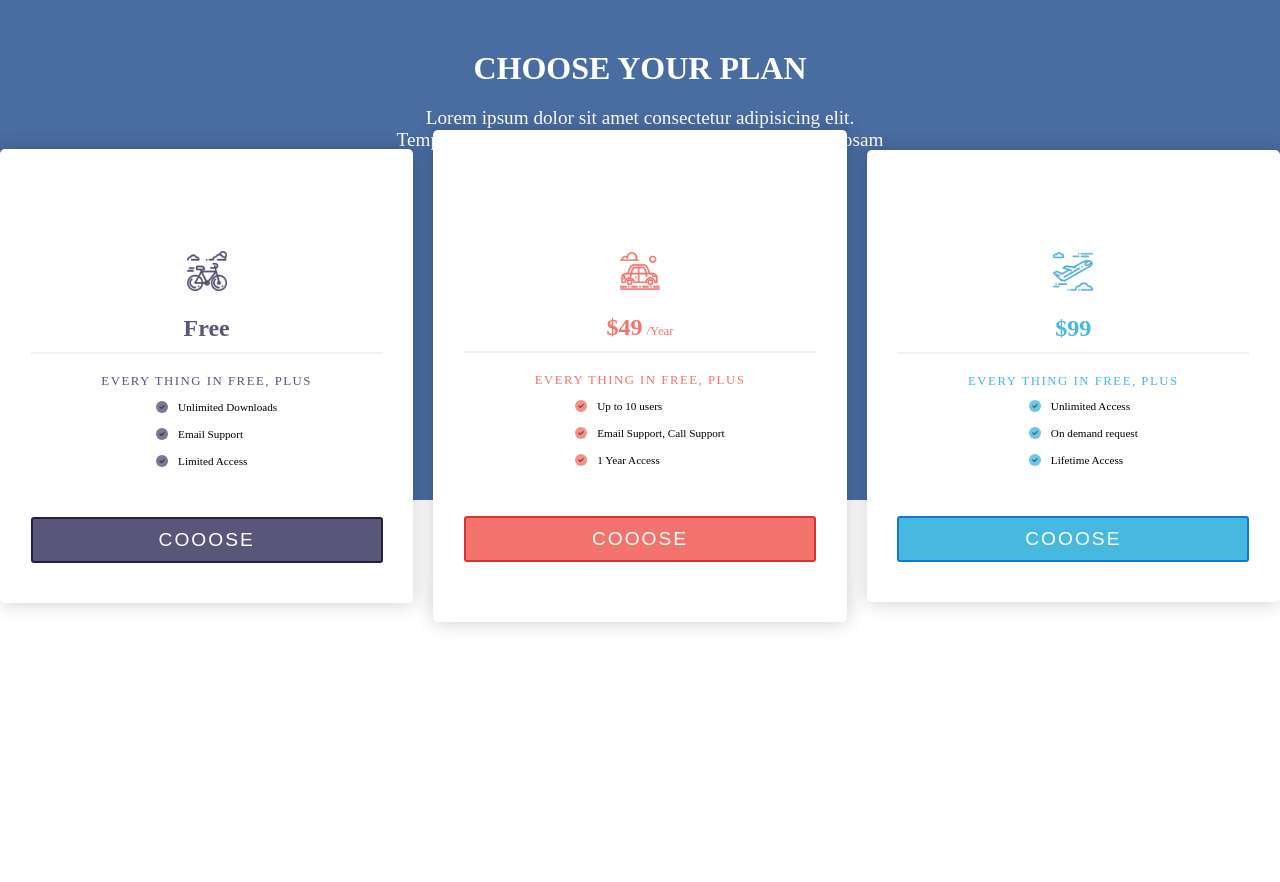
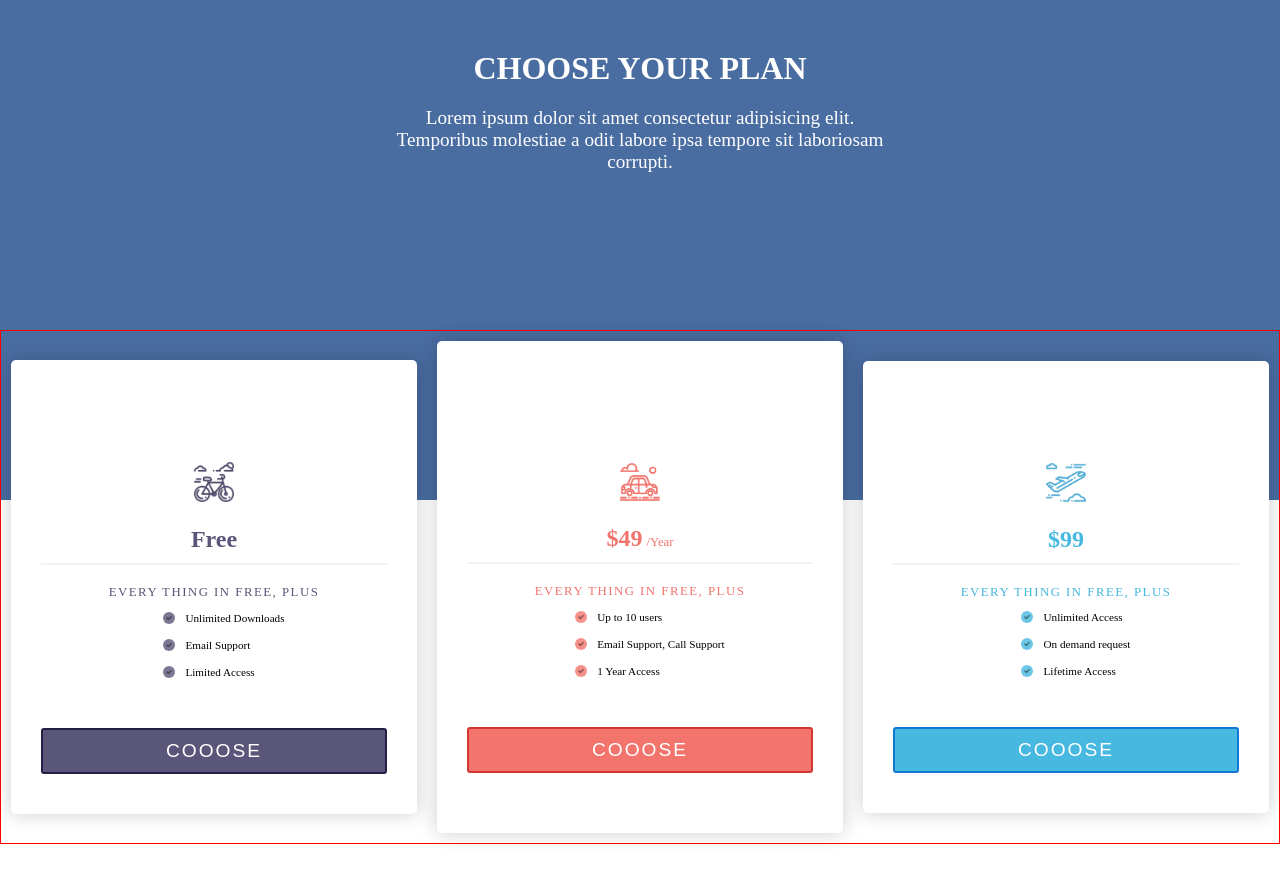
Before and after one commit to DFStechBox/dribbleProject-jsx, a React (Vite) app: page / in a window 1280 px wide. Shown: the top 882 px of the page. Built offline with nearby package versions, Linux system fonts and the light colour scheme.

Commit message:
modified App.mod.css

```diff
--- a/src/App.module.css
+++ b/src/App.module.css
@@ -3,8 +3,10 @@
   grid-template-columns: repeat(3, 1fr);
   gap: 20px;
   position: relative;
-  top: -370px;
+  top: -170px;
   align-items: center;
+  border: 1px solid red;
+  padding: 10px;
 }
 
 .bg {
@@ -28,6 +30,3 @@
 .description {
   font-size: 1.2rem;
 }
-
-.prices {
-}
```
Also changed, not shown: vite.config.js.timestamp-1707108449305-959e15c2827eb.mjs (added, +10 -0 lines).
